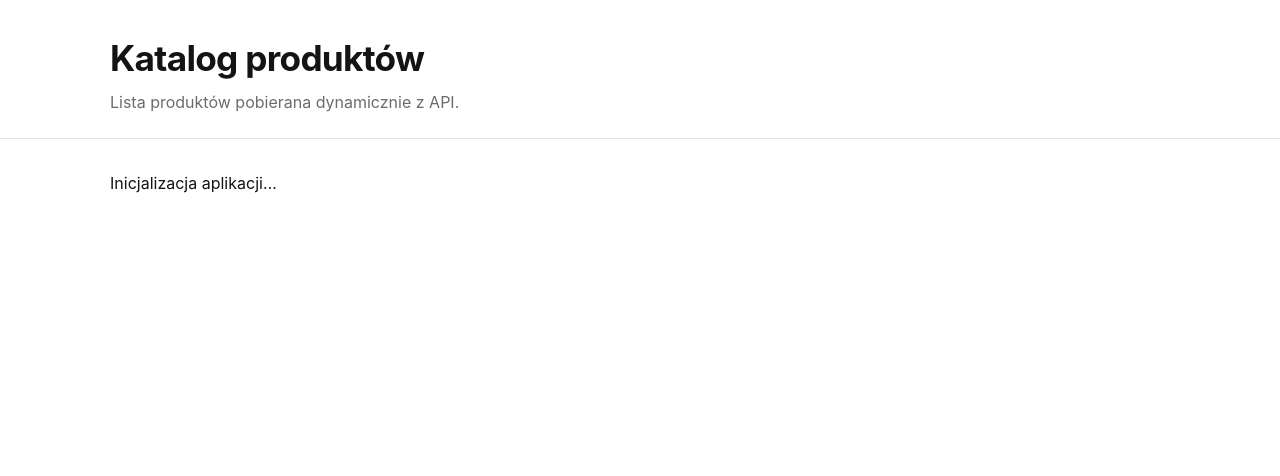
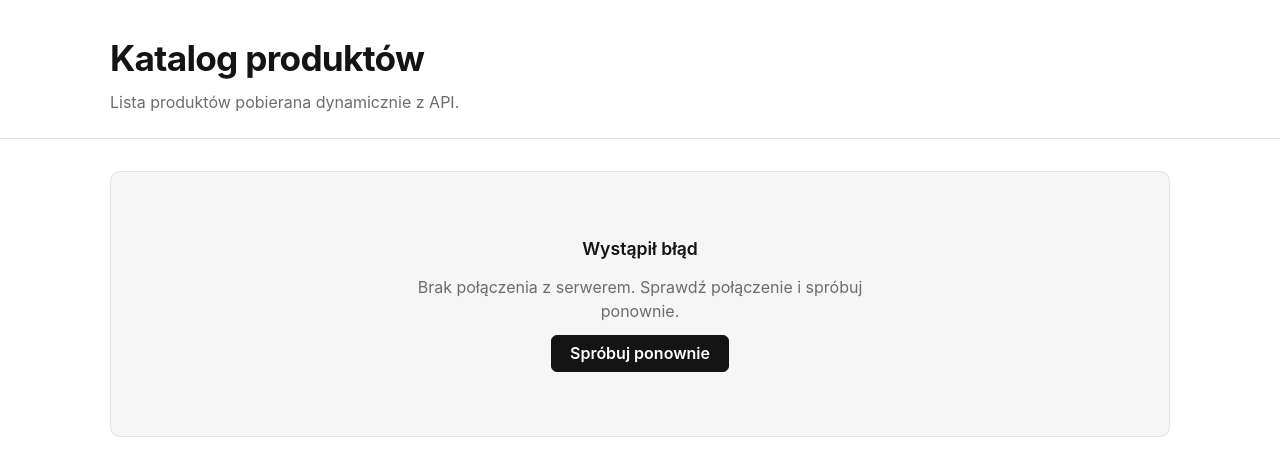
Before and after one commit to szymon-osiecki/katalog-produktow, a website: page index.html in a window 1280 px wide. Drawn offline with nearby package versions, Linux system fonts and the light colour scheme; files that its build step writes are made by us from their sources; no server answers.

Commit message:
feat: pobieranie danych z API z obsluga ladowania i bledow
- modul api.js: fetch z AbortController (timeout 10s) i czytelnymi
  komunikatami bledow (siec, timeout, zly status, zly format)
- pomocnik dom.js (h/clear) do budowania drzewa DOM bez bibliotek
- widoki stanu: wskaznik ladowania (spinner) oraz komunikat bledu
  z przyciskiem ponowienia proby
- style stanow i przyciskow

```diff
--- /dev/null
+++ b/src/js/api.js
@@ -0,0 +1,39 @@
+// Warstwa komunikacji z API produktów.
+const API_URL = 'https://s5.cosibella.pl/api/test/products';
+const TIMEOUT_MS = 10000;
+
+/**
+ * Pobiera listę produktów z API.
+ * Rzuca błędem z czytelnym komunikatem, gdy żądanie się nie powiedzie.
+ * @returns {Promise<Array>}
+ */
+export async function fetchProducts() {
+  const controller = new AbortController();
+  const timer = setTimeout(() => controller.abort(), TIMEOUT_MS);
+
+  try {
+    const response = await fetch(API_URL, { signal: controller.signal });
+
+    if (!response.ok) {
+      throw new Error(`Serwer odpowiedział kodem ${response.status}.`);
+    }
+
+    const data = await response.json();
+
+    if (!Array.isArray(data)) {
+      throw new Error('Otrzymano nieprawidłowy format danych.');
+    }
+
+    return data;
+  } catch (error) {
+    if (error.name === 'AbortError') {
+      throw new Error('Przekroczono czas oczekiwania na odpowiedź serwera. Spróbuj ponownie.');
+    }
+    if (error instanceof TypeError) {
+      throw new Error('Brak połączenia z serwerem. Sprawdź połączenie i spróbuj ponownie.');
+    }
+    throw error;
+  } finally {
+    clearTimeout(timer);
+  }
+}
--- /dev/null
+++ b/src/js/dom.js
@@ -0,0 +1,40 @@
+// Drobne pomocniki do pracy z DOM (bez zewnętrznych bibliotek).
+
+/**
+ * Tworzy element DOM z atrybutami i dziećmi.
+ * @param {string} tag
+ * @param {Object} [attrs] - atrybuty; obsługuje też `class`, `dataset`, `html` oraz `onX` (zdarzenia)
+ * @param {Array|Node|string} [children]
+ * @returns {HTMLElement}
+ */
+export function h(tag, attrs = {}, children = []) {
+  const node = document.createElement(tag);
+
+  for (const [key, value] of Object.entries(attrs)) {
+    if (value == null || value === false) continue;
+
+    if (key === 'class') {
+      node.className = value;
+    } else if (key === 'dataset') {
+      Object.assign(node.dataset, value);
+    } else if (key === 'html') {
+      node.innerHTML = value;
+    } else if (key.startsWith('on') && typeof value === 'function') {
+      node.addEventListener(key.slice(2).toLowerCase(), value);
+    } else {
+      node.setAttribute(key, value);
+    }
+  }
+
+  for (const child of [].concat(children)) {
+    if (child == null || child === false) continue;
+    node.append(child.nodeType ? child : document.createTextNode(String(child)));
+  }
+
+  return node;
+}
+
+/** Usuwa całą zawartość węzła. */
+export function clear(node) {
+  node.replaceChildren();
+}
--- a/src/js/main.js
+++ b/src/js/main.js
@@ -1,8 +1,33 @@
-// Punkt wejścia aplikacji.
+// Punkt wejścia / kontroler aplikacji.
+import { fetchProducts } from './api.js';
+import { clear } from './dom.js';
+import { renderLoading, renderError } from './views.js';
+
 const app = document.querySelector('#app');
 
-function init() {
-  app.innerHTML = '<p>Inicjalizacja aplikacji…</p>';
+let products = [];
+
+/** Pobiera dane i przełącza widok między stanem ładowania, błędu i treści. */
+async function load() {
+  clear(app);
+  app.append(renderLoading());
+
+  try {
+    products = await fetchProducts();
+    render();
+  } catch (error) {
+    clear(app);
+    app.append(renderError(error.message, load));
+  }
 }
 
-init();
+/** Renderuje główną treść aplikacji. */
+function render() {
+  clear(app);
+  // Tymczasowe potwierdzenie pobrania danych — właściwa prezentacja w kolejnym kroku.
+  const info = document.createElement('p');
+  info.textContent = `Pobrano ${products.length} produktów.`;
+  app.append(info);
+}
+
+load();
--- /dev/null
+++ b/src/js/views.js
@@ -0,0 +1,19 @@
+// Widoki stanów interfejsu (ładowanie, błąd).
+import { h } from './dom.js';
+
+/** Wskaźnik ładowania danych. */
+export function renderLoading() {
+  return h('div', { class: 'state state--loading', role: 'status', 'aria-live': 'polite' }, [
+    h('span', { class: 'spinner', 'aria-hidden': 'true' }),
+    h('p', { class: 'state__text' }, 'Ładowanie produktów…'),
+  ]);
+}
+
+/** Komunikat o błędzie z przyciskiem ponowienia. */
+export function renderError(message, onRetry) {
+  return h('div', { class: 'state state--error', role: 'alert' }, [
+    h('p', { class: 'state__title' }, 'Wystąpił błąd'),
+    h('p', { class: 'state__text' }, message),
+    h('button', { class: 'btn', type: 'button', onClick: onRetry }, 'Spróbuj ponownie'),
+  ]);
+}
--- /dev/null
+++ b/src/scss/_buttons.scss
@@ -0,0 +1,42 @@
+@use 'variables' as *;
+
+.btn {
+  display: inline-flex;
+  align-items: center;
+  justify-content: center;
+  gap: .4rem;
+  font: inherit;
+  font-weight: 600;
+  line-height: 1;
+  padding: .6rem 1.1rem;
+  color: $color-inverse;
+  background: $color-fg;
+  border: 1px solid $color-fg;
+  border-radius: $radius-sm;
+  cursor: pointer;
+  transition: opacity .15s ease, background-color .15s ease;
+
+  &:hover {
+    opacity: .85;
+  }
+
+  &:focus-visible {
+    outline: 2px solid $color-fg;
+    outline-offset: 2px;
+  }
+
+  &:disabled {
+    opacity: .4;
+    cursor: not-allowed;
+  }
+}
+
+.btn--ghost {
+  color: $color-fg;
+  background: transparent;
+
+  &:hover {
+    opacity: 1;
+    background: $color-surface-2;
+  }
+}
--- /dev/null
+++ b/src/scss/_states.scss
@@ -0,0 +1,51 @@
+@use 'variables' as *;
+
+.state {
+  display: flex;
+  flex-direction: column;
+  align-items: center;
+  justify-content: center;
+  gap: .75rem;
+  text-align: center;
+  padding: 4rem 1rem;
+  color: $color-muted;
+}
+
+.state__title {
+  margin: 0;
+  font-size: 1.1rem;
+  font-weight: 600;
+  color: $color-fg;
+}
+
+.state__text {
+  margin: 0;
+  max-width: 32rem;
+}
+
+.state--error {
+  border: 1px solid $color-border;
+  border-radius: $radius;
+  background: $color-surface-2;
+}
+
+.spinner {
+  width: 2.25rem;
+  height: 2.25rem;
+  border: 3px solid $color-border;
+  border-top-color: $color-fg;
+  border-radius: 50%;
+  animation: spin .8s linear infinite;
+}
+
+@keyframes spin {
+  to {
+    transform: rotate(360deg);
+  }
+}
+
+@media (prefers-reduced-motion: reduce) {
+  .spinner {
+    animation-duration: 2.4s;
+  }
+}
--- a/src/scss/main.scss
+++ b/src/scss/main.scss
@@ -1,2 +1,4 @@
 // Główny plik stylów — łączy wszystkie partiale.
 @use 'base';
+@use 'buttons';
+@use 'states';
```
